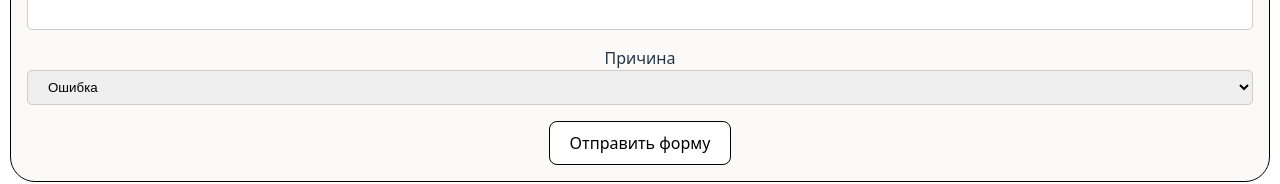
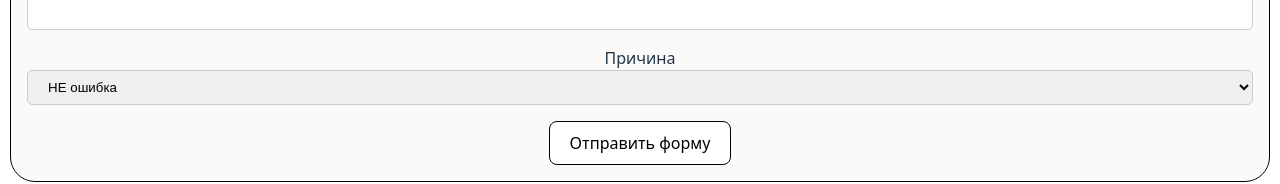
Before and after one commit to veyyr2/website-react, a React (Vite) app in the folder react-intro-lesson/: page / in a window 1280 px wide. Shown: the part 467-651 px from the top of the page. Built offline with nearby package versions, Linux system fonts and the light colour scheme.

Commit message:
modern form

```diff
--- a/react-intro-lesson/src/components/FeedbackSection.jsx
+++ b/react-intro-lesson/src/components/FeedbackSection.jsx
@@ -1,6 +1,14 @@
-import Button from "./Button" // компонент кнопка
+import Button from './Button' // компонент кнопка
+import { useState } from 'react'
 
 export default function FeedbackSection() {
+    const [name, setName] = useState('') // следить за изменением в форме ИМЯ
+    const [reason, setReason] = useState('notError') // следить за изменением в форме ПРИЧИНА
+
+    // функция для изменения значения в имени
+    function handlerNameChange(event) {
+        setName(event.target.value)
+    }
 
     return (
         <section>
@@ -8,17 +16,26 @@ export default function FeedbackSection() {
 
             <form action="">
                 <label htmlFor="name">Ваше имя:</label>
-                <input type="text" id="name" className="control" />
+                <input
+                    type="text"
+                    id="name"
+                    className="control"
+                    value={name}
+                    onChange={handlerNameChange}
+                />
 
                 <label htmlFor="reason">Причина</label>
-                <select id="reason" className="control">
+                <select
+                    id="reason"
+                    className="control"
+                    value={reason}
+                    onChange={(e) => setReason(e.target.value)}
+                >
                     <option value="error">Ошибка</option>
                     <option value="notError">НЕ ошибка</option>
                 </select>
 
-                <Button>
-                    Отправить форму
-                </Button>
+                <Button>Отправить форму</Button>
             </form>
         </section>
     )
```
